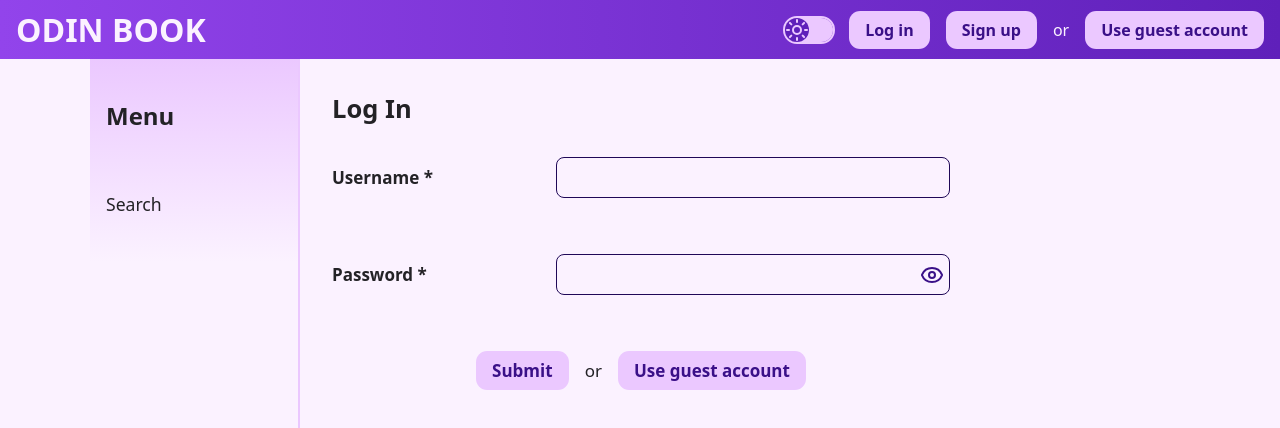
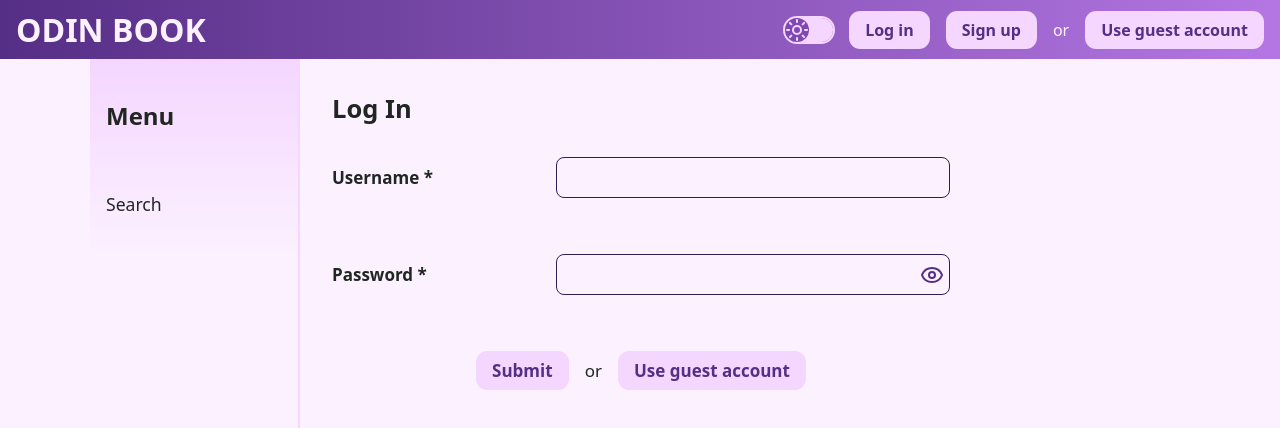
Before and after one commit to leandroesposito/top-odin-book-front, a React (Vite) app: page /log-in in a window 1280 px wide. Shown: the top 428 px of the page. Built offline with nearby package versions, Linux system fonts and the light colour scheme; no server answers.

Commit message:
Change color theme

```diff
--- a/src/components/chats/ChatContainer/ChatMessage.css
+++ b/src/components/chats/ChatContainer/ChatMessage.css
@@ -1,6 +1,6 @@
 .chat-message {
   position: relative;
-  background-color: var(--neutral-300);
+  background-color: var(--neutral-200);
   color: var(--neutral-900);
   border-radius: 1rem;
   width: min(100%, 25rem);
--- a/src/components/parts/Header.css
+++ b/src/components/parts/Header.css
@@ -3,7 +3,7 @@
   justify-content: space-between;
   align-items: center;
   padding: 0.5rem 1rem;
-  background: linear-gradient(to right, var(--primary-500), var(--primary-600));
+  background: linear-gradient(to right, var(--primary-700), var(--primary-500));
   color: var(--primary-100);
 }
 
--- a/src/index.css
+++ b/src/index.css
@@ -2,65 +2,65 @@
   --red-alert-color: #ff6161;
   --green-alert-color: #4fb051;
 
-  /* Primary: Chaste Blossoms */
-  --primary-100: #fbf2ff;
-  --primary-200: #ebc8ff;
-  --primary-300: #d49dfc;
-  --primary-400: #b770f6;
-  --primary-500: #9244eb;
-  --primary-600: #5f20ba;
-  --primary-700: #3a1088;
-  --primary-800: #1f0857;
-  --primary-900: #0c0326;
+  /* Primary: Lavender */
+  --primary-100: #fcf2ff;
+  --primary-200: #f4d6ff;
+  --primary-300: #e6b9fb;
+  --primary-400: #d199f3;
+  --primary-500: #b476e3;
+  --primary-600: #7f49b4;
+  --primary-700: #552e85;
+  --primary-800: #321c55;
+  --primary-900: #150c26;
 
-  /* Accent: Seaweed */
-  --accent-100: #f2fffb;
-  --accent-200: #c0fee8;
-  --accent-300: #8cfacc;
-  --accent-400: #57efa7;
-  --accent-500: #25d979;
-  --accent-600: #0cac4e;
-  --accent-700: #03802e;
-  --accent-800: #005318;
-  --accent-900: #002609;
+  /* Accent: Mike Wazowski Green */
+  --accent-100: #f2fff9;
+  --accent-200: #bdffdb;
+  --accent-300: #87fcb6;
+  --accent-400: #50f589;
+  --accent-500: #1ce856;
+  --accent-600: #09b831;
+  --accent-700: #028718;
+  --accent-800: #00570a;
+  --accent-900: #002602;
 
   /* Neutral */
-  --neutral-100: #fcfafc;
-  --neutral-200: #eeeaef;
-  --neutral-300: #dfdbe2;
-  --neutral-400: #d1ccd4;
-  --neutral-500: #c2bdc7;
-  --neutral-600: #99959f;
-  --neutral-700: #716e77;
-  --neutral-800: #4a484e;
-  --neutral-900: #232226;
+  --neutral-100: #fafcfb;
+  --neutral-200: #eaeeec;
+  --neutral-300: #dbdfdd;
+  --neutral-400: #cbd0cd;
+  --neutral-500: #bcc2be;
+  --neutral-600: #949b96;
+  --neutral-700: #6c746e;
+  --neutral-800: #474d48;
+  --neutral-900: #222623;
 
   --red-invalid-color: #a80000;
   --green-valid-color: #006108;
 }
 
 .dark-mode {
-  /* Primary: Chaste Blossoms */
-  --primary-900: #fbf2ff;
-  --primary-800: #ebc8ff;
-  --primary-700: #d49dfc;
-  --primary-600: #b770f6;
-  --primary-500: #9244eb;
-  --primary-400: #5f20ba;
-  --primary-300: #3a1088;
-  --primary-200: #1f0857;
-  --primary-100: #0c0326;
+  /* Primary: Lavender */
+  --primary-900: #fcf2ff;
+  --primary-800: #f4d6ff;
+  --primary-700: #e6b9fb;
+  --primary-600: #d199f3;
+  --primary-500: #b476e3;
+  --primary-400: #7f49b4;
+  --primary-300: #552e85;
+  --primary-200: #321c55;
+  --primary-100: #150c26;
 
-  /* Accent: Seaweed */
-  --accent-900: #f2fffb;
-  --accent-800: #c0fee8;
-  --accent-700: #8cfacc;
-  --accent-600: #57efa7;
-  --accent-500: #25d979;
-  --accent-400: #0cac4e;
-  --accent-300: #03802e;
-  --accent-200: #005318;
-  --accent-100: #002609;
+  /* Accent: Mike Wazowski Green */
+  --accent-900: #f2fff9;
+  --accent-800: #bdffdb;
+  --accent-700: #87fcb6;
+  --accent-600: #50f589;
+  --accent-500: #1ce856;
+  --accent-400: #09b831;
+  --accent-300: #028718;
+  --accent-200: #00570a;
+  --accent-100: #002602;
 
   /* Neutral */
   --neutral-900: #fcfafc;
```
